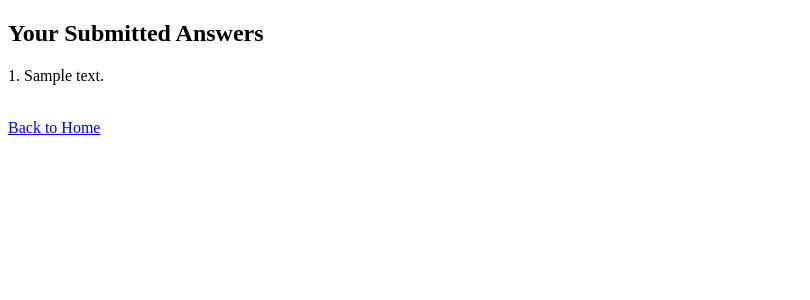
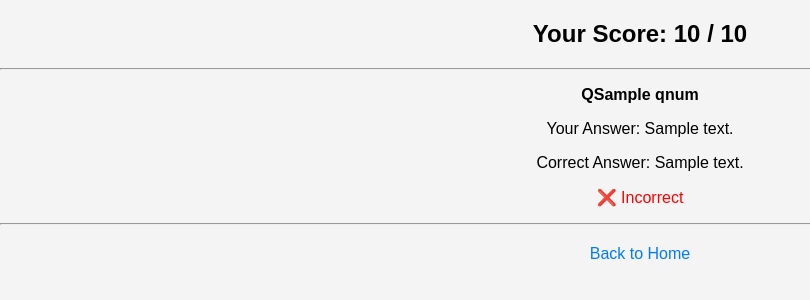
Before and after one commit to Mru-preeti/python_project_sem4, a Flask app: template templates/result.html in a window 1280 px wide. Shown: the top 300 px of the page, without its empty margins (0-810 px from the left). Run offline with Flask 3, Linux system fonts and the light colour scheme; the template is opened without the code that fills it: most values are stand-ins (such as "Sample title", 1, 10 or a date in 2020).

Commit message:
Enhance quiz application with new features and styling
- Integrated NLTK for advanced text processing and question generation
- Added CSS for improved quiz layout and user experience
- Implemented JavaScript for dynamic answer validation
- Updated HTML templates for better structure and styling
- Included PDF uploads for quiz content

```diff
--- a/app.py
+++ b/app.py
@@ -1,10 +1,21 @@
 from flask import Flask, render_template, request, redirect
 import sqlite3
 import os
-import fitz # PyMuPDF for extracting text from PDF
-import re  # Regular expressions for splitting text
+import fitz  # PyMuPDF for extracting text from PDFs
+import re
 import random
-#import PyPDF2
+import nltk
+from nltk.tokenize import word_tokenize
+from nltk import pos_tag
+from nltk.corpus import wordnet, stopwords
+from flask import session
+
+
+nltk.download('averaged_perceptron_tagger')
+nltk.download('punkt')
+nltk.download('wordnet')
+nltk.download('stopwords')
+
 app = Flask(__name__)
 app.secret_key = os.urandom(24)
 
@@ -12,6 +23,7 @@ UPLOAD_FOLDER = "uploads"
 if not os.path.exists(UPLOAD_FOLDER):
     os.makedirs(UPLOAD_FOLDER)
 app.config["UPLOAD_FOLDER"] = UPLOAD_FOLDER
+
 @app.route('/')
 def login():
     return render_template('login.html')
@@ -36,7 +48,7 @@ def login_validation():
 
 @app.route('/signup')
 def signup():
-    return render_template('signup.html')  # Removed leading slash
+    return render_template('signup.html')
 
 @app.route('/add_user', methods=['POST'])
 def add_user():
@@ -47,16 +59,16 @@ def add_user():
     conn = sqlite3.connect('Login_data.db')
     cursor = conn.cursor()
 
-    # Check if the username already exists
     ans = cursor.execute("SELECT * FROM USERS WHERE username=?", (username,)).fetchall()
     if len(ans) > 0:
         conn.close()
-        return redirect('/')  # Redirect to login if user exists
+        return redirect('/')
     else:
         cursor.execute("INSERT INTO USERS(username, email_id, password) VALUES (?, ?, ?)", (username, email_id, password))
         conn.commit()
         conn.close()
-        return redirect('/')  # Redirect to login after signup
+        return redirect('/')
+
 @app.route('/prompt1')
 def prompt1():
     return render_template('prompt1.html')
@@ -76,7 +88,9 @@ def upload_pdf():
     pdf.save(file_path)
 
     extracted_text = extract_text_from_pdf(file_path)
-    questions = generate_questions(extracted_text, quiz_type)
+    questions, correct_answers = generate_questions(extracted_text, quiz_type)
+
+    session['correct_answers'] = correct_answers
 
     return render_template('quiz.html', questions=questions)
 
@@ -84,23 +98,39 @@ def extract_text_from_pdf(pdf_path):
     text = ""
     with fitz.open(pdf_path) as pdf_document:
         for page in pdf_document:
-            text += page.get_text()  # Correct and intended method
+            text += page.get_text()
     return text
 
 def generate_questions(text, quiz_type):
     questions = []
+    correct_answers = []
     sentences = re.split(r'(?<=[.?!])\s+', text.strip())
 
     for sentence in sentences:
-        words = sentence.split()
-        if len(words) > 5:
+        words = word_tokenize(sentence)
+        tagged_words = pos_tag(words)
+
+        # Keep only meaningful words (nouns, verbs, adjectives)
+        important_words = [word for word, tag in tagged_words if tag.startswith(('NN', 'VB', 'JJ'))]
+
+        # Remove stopwords
+        filtered_words = [word for word in important_words if word.lower() not in stopwords.words('english')]
+
+        if len(filtered_words) > 0:
             if quiz_type == "fill_in_the_blank":
-                random_word = random.choice(words)
+                random_word = random.choice(filtered_words)
                 fill_in_blank = sentence.replace(random_word, "_____")
                 questions.append(f"Fill in the blank: {fill_in_blank}")
+                correct_answers.append(random_word)
+
+
             elif quiz_type == "mcq":
-                correct_answer = random.choice(words)
-                wrong_options = random.sample(words, min(3, len(words) - 1))
+                correct_answer = random.choice(filtered_words)
+                wrong_options = generate_distractors(correct_answer)
+
+                if len(wrong_options) < 3:
+                    continue  # Skip this question if we don't have enough distractors
+
                 options = wrong_options + [correct_answer]
                 random.shuffle(options)
 
@@ -113,21 +143,53 @@ def generate_questions(text, quiz_type):
                     f"D) {options[3]}"
                 )
                 questions.append(mcq)
+                correct_answers.append(correct_answer.strip())  # ✅ Ensure it's clean
+
             elif quiz_type == "subjective":
                 questions.append(f"Subjective Question: {sentence}")
+                correct_answers.append(correct_answer)
+
 
         if len(questions) >= 5:
             break
 
-    return questions
+    return questions, correct_answers
+
+def generate_distractors(word):
+    """Generate wrong answer options using synonyms."""
+    synonyms = set()
+    for syn in wordnet.synsets(word):
+        for lemma in syn.lemmas():
+            if lemma.name().lower() != word.lower():
+                synonyms.add(lemma.name().replace("_", " "))
+
+    return list(synonyms)[:3]  # Return up to 3 wrong options
+
 @app.route('/submit_quiz', methods=['POST'])
 def submit_quiz():
-    answers = []
-    for key in request.form:
-        answers.append(request.form[key])  # Collect all submitted answers
+    correct_answers = session.get('correct_answers', [])
+    user_answers = []
+    detailed_results = []
+    score = 0
 
-    # Example logic to display answers (can be modified to evaluate scores)
-    return render_template('result.html', answers=answers)
+    for i in range(len(correct_answers)):
+        user_answer = request.form.get(f'q{i+1}', '').strip().lower()
+        correct_answer = correct_answers[i].strip().lower()
+        user_answers.append(user_answer)
+
+        is_correct = user_answer == correct_answer
+        if is_correct:
+            score += 1
+
+        detailed_results.append({
+            'qnum': i+1,
+            'user_answer': user_answer,
+            'correct_answer': correct_answer,
+            'is_correct': is_correct
+        })
+
+    return render_template('result.html', score=score, total=len(correct_answers), results=detailed_results)
+
 
 if __name__ == '__main__':
     app.run(debug=True)
--- /dev/null
+++ b/static/quiz.css
@@ -0,0 +1,80 @@
+body {
+    font-family: Arial, sans-serif;
+    background-color: #f4f4f4;
+    text-align: center;
+    margin: 0;
+    padding: 0;
+  }
+
+  h2 {
+    font-size: 24px;
+    margin-top: 20px;
+  }
+
+  form {
+    display: inline-block;
+    text-align: left;
+    background: white;
+    padding: 20px;
+    border-radius: 8px;
+    box-shadow: 0 0 10px rgba(0, 0, 0, 0.1);
+  }
+
+  .radio-input {
+    margin-bottom: 15px;
+    padding: 10px;
+    border-bottom: 1px solid #ddd;
+  }
+
+  .question {
+    font-weight: bold;
+  }
+
+  input[type="radio"] {
+    margin-right: 5px;
+  }
+
+  textarea {
+    width: 100%;
+    padding: 10px;
+    border: 1px solid #ccc;
+    border-radius: 4px;
+  }
+
+  button {
+    background-color: #007bff;
+    color: white;
+    padding: 10px 15px;
+    border: none;
+    border-radius: 5px;
+    cursor: pointer;
+  }
+
+  button:hover {
+    background-color: #0056b3;
+  }
+
+  .result {
+    display: none;
+    font-weight: bold;
+    margin-top: 5px;
+  }
+
+  .success {
+    color: green;
+  }
+
+  .error {
+    color: red;
+  }
+
+  a {
+    display: block;
+    margin-top: 20px;
+    color: #007bff;
+    text-decoration: none;
+  }
+
+  a:hover {
+    text-decoration: underline;
+  }
--- a/templates/result.html
+++ b/templates/result.html
@@ -2,17 +2,26 @@
 <html lang="en">
 <head>
     <meta charset="UTF-8">
-    <meta name="viewport" content="width=device-width, initial-scale=1.0">
-    <title>Quiz Results</title>
+    <title>Quiz Result</title>
+    <link rel="stylesheet" href="{{ url_for('static', filename='quiz.css') }}">
 </head>
 <body>
-    <h2>Your Submitted Answers</h2>
+    <h2>Your Score: {{ score }} / {{ total }}</h2>
 
-    {% for answer in answers %}
-        <p>{{ loop.index }}. {{ answer }}</p>
-    {% endfor %}
+<hr>
 
-    <br>
+{% for result in results %}
+    <p><strong>Q{{ result.qnum }}</strong></p>
+    <p>Your Answer: {{ result.user_answer }}</p>
+    <p>Correct Answer: {{ result.correct_answer }}</p>
+    {% if result.is_correct %}
+        <p style="color: green;">✅ Correct</p>
+    {% else %}
+        <p style="color: red;">❌ Incorrect</p>
+    {% endif %}
+    <hr>
+{% endfor %}
+
     <a href="/">Back to Home</a>
 </body>
 </html>
```
Also changed, not shown: static/quiz.js (added, +27 -0 lines), static/styles1.css (added, +106 -0 lines), templates/quiz.html (+31 -14 lines), 3 other files.
